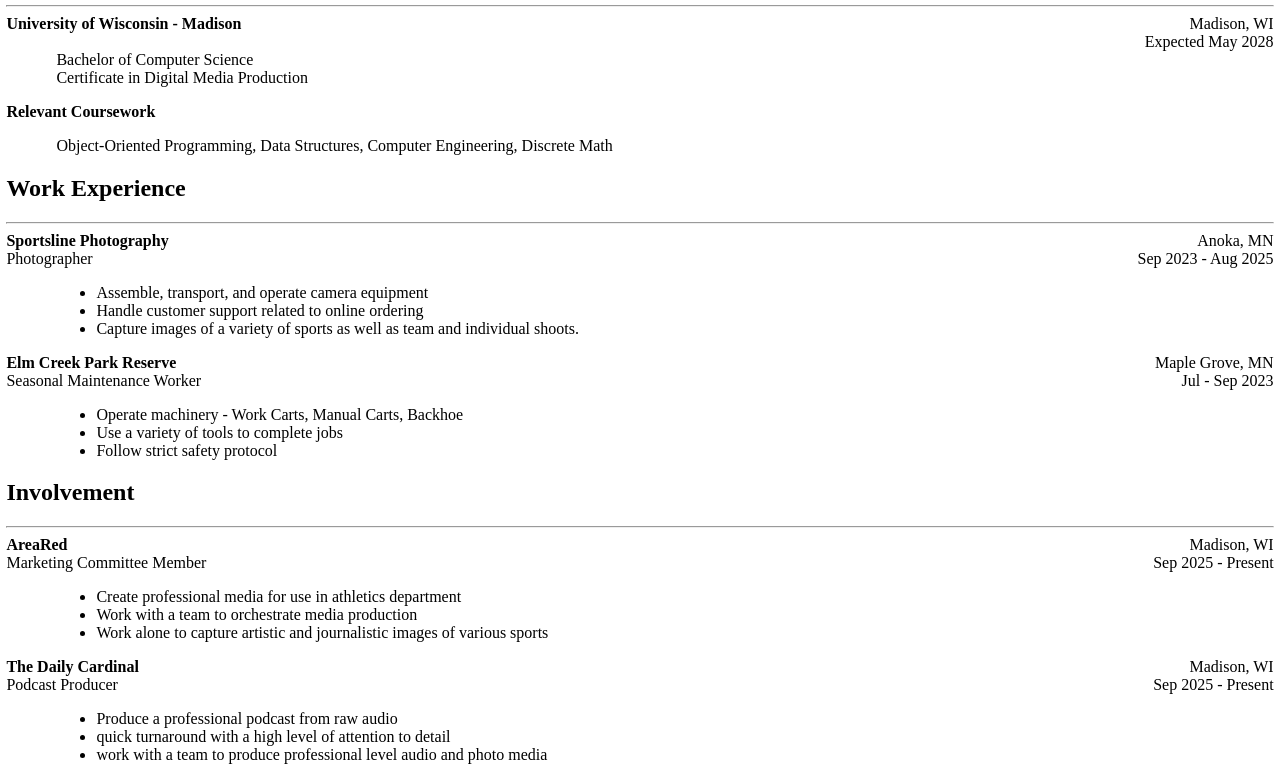
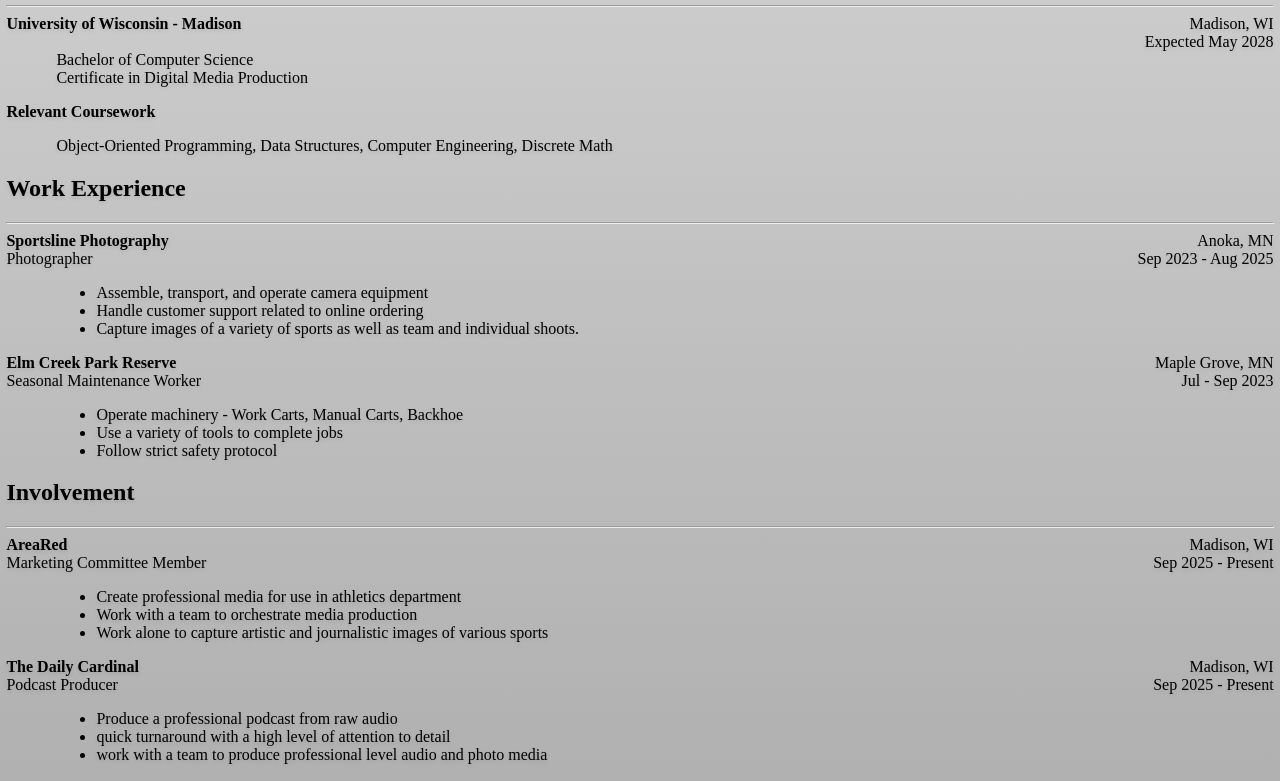
Before and after one commit to titus-matthew1/Resume, a plain HTML site: page index.html in a window 1280 px wide. Shown: the part 160-941 px from the top of the page. Drawn offline with Linux system fonts and the light colour scheme.

Commit message:
background color, width

```diff
--- a/styles.css
+++ b/styles.css
@@ -3,6 +3,9 @@ body{
     width: 99%;
     margin: 0 auto;
     max-width: 2048px;
+    height: 1300px;
+    background: linear-gradient(to bottom, #D1D1D1, #A3A3A3);
+    text-shadow: 0 2px 4px rgba(0,0,0,0.1);
 }
 
 ul{
```
